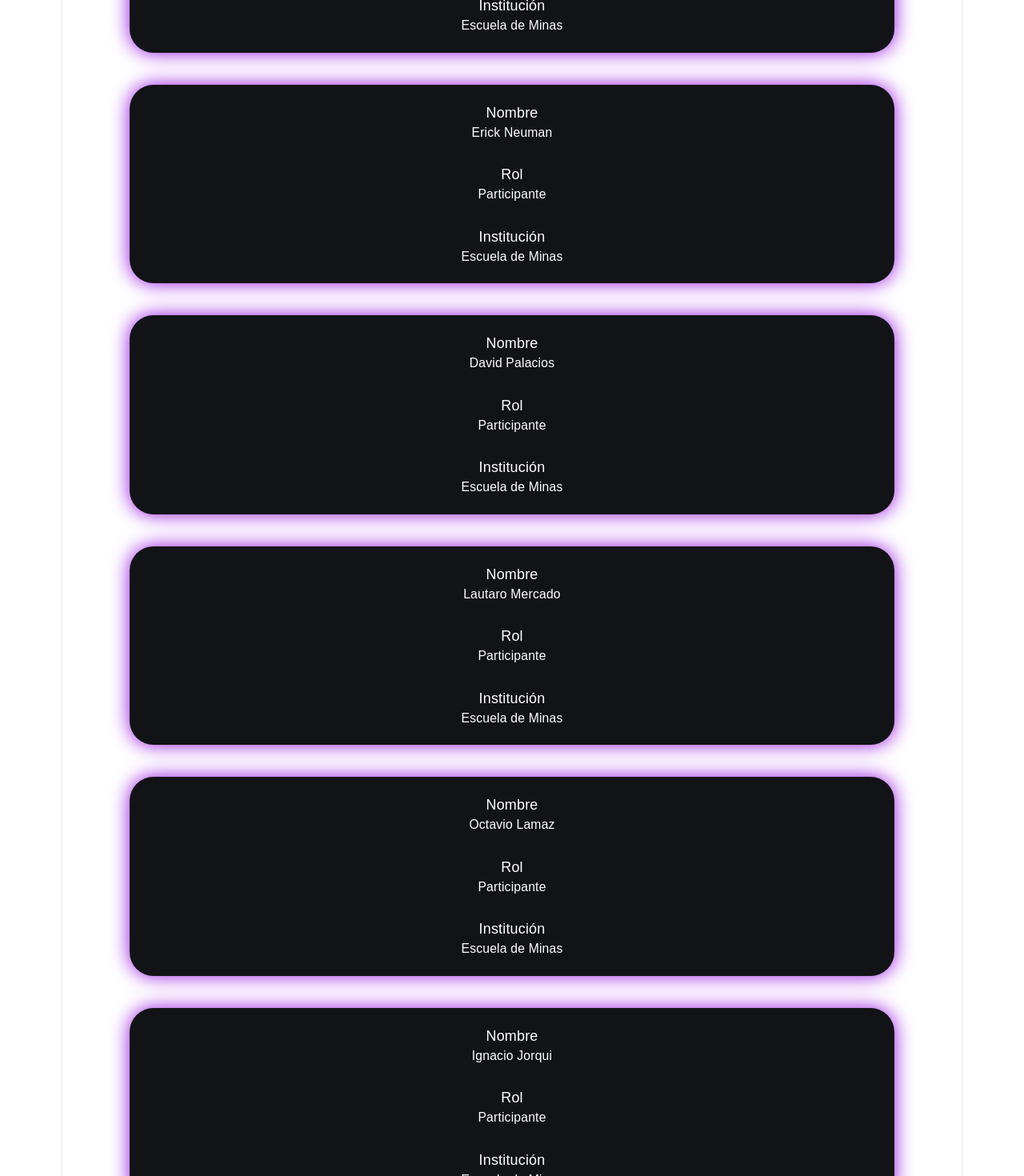
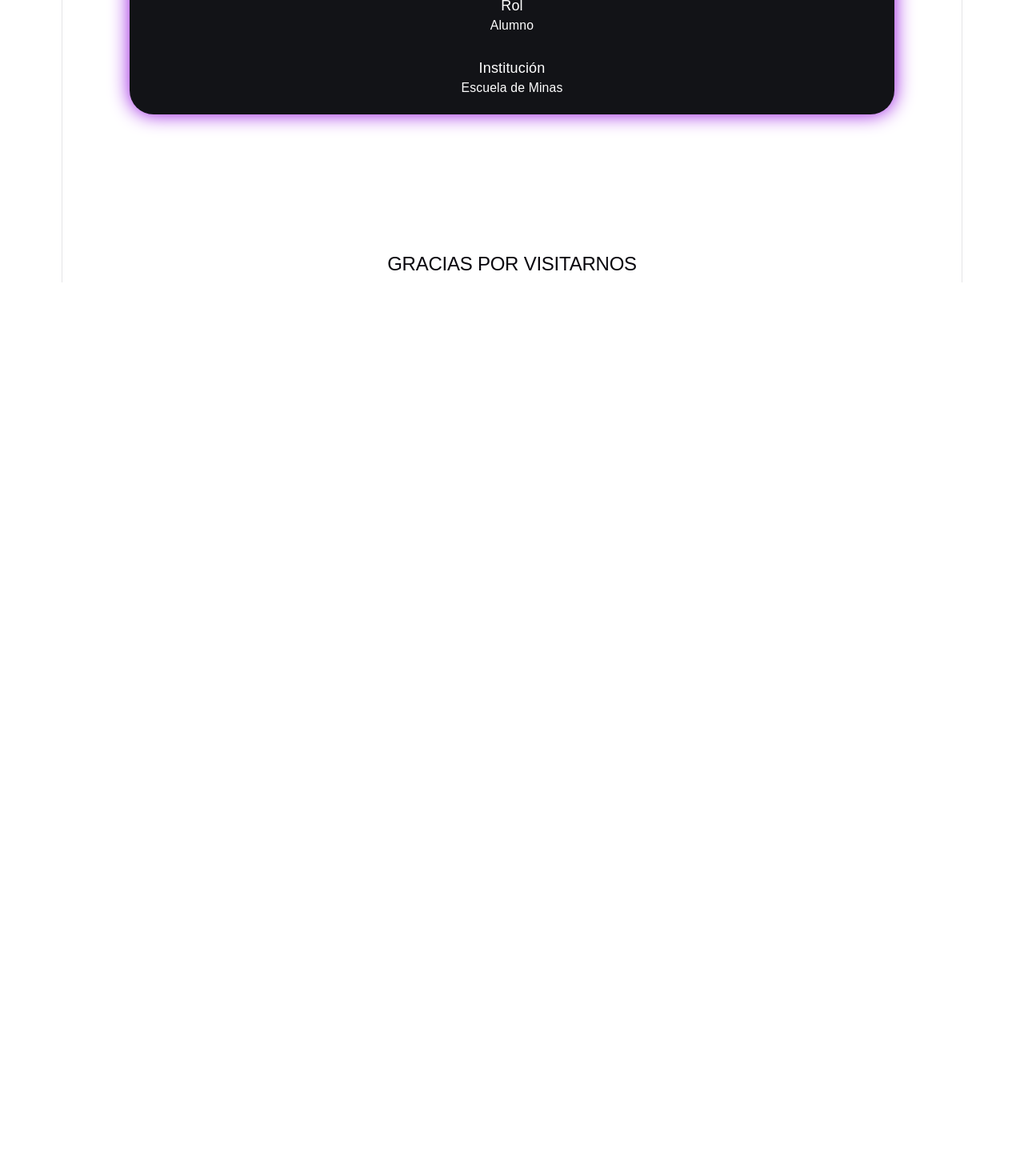
Before and after one commit to MateoMendietauwu69/pv_tp3_grupo4, a React (Vite) app: page /perfil in a window 1280 px wide. Shown: the part 620-2090 px from the top of the page at 80% size. After the commit the page ends 973 px from the top, so only its background shows below. Built offline with nearby package versions, Linux system fonts and the light colour scheme; a web font is replaced by a local one.

Commit message:
cambio PerfilUsuario a dinamico -David Palacios

```diff
--- a/src/main.jsx
+++ b/src/main.jsx
@@ -2,13 +2,16 @@
 import { StrictMode } from 'react'
 import { createRoot } from 'react-dom/client'
 import { BrowserRouter } from 'react-router-dom' // <- Agregamos el enrutador para soportar las rutas
+import { UsuarioProvider } from './context/UsuarioContext.jsx'
 import App from './App.jsx' // <- Importamos App que ahora centraliza la estructura y las rutas
 import './css/index.css'
 
 createRoot(document.getElementById('root')).render(
   <StrictMode>
     <BrowserRouter> {/* Envolvemos la aplicación con el BrowserRouter */}
-      <App />
+      <UsuarioProvider>
+        <App />
+      </UsuarioProvider>
     </BrowserRouter>
   </StrictMode>,
 )
--- a/src/views/PerfilUsuario.jsx
+++ b/src/views/PerfilUsuario.jsx
@@ -1,4 +1,6 @@
 import '../css/PerfilUsuarios.css'
+import { useContext } from 'react';
+import { UsuarioContext } from '../context/UsuarioContext';
 
 import {
   Container,
@@ -12,138 +14,43 @@ import {
 
 const PerfilUsuario = () => {
 
+  const { usuario } = useContext(UsuarioContext);
+
+  const {
+    nombre,
+    dni,
+    rol,
+    institucion
+  } = usuario;
+
   return (
     <Container sx={{ mt:4 }}>
       <Typography variant="h3" gutterBottom>Alumnos</Typography>
-      <Typography variant="body1" gutterBottom>Lista de participantes del TP3</Typography>
+      <Typography variant="body1" gutterBottom>Informacion del usuario actual:</Typography>
       <Paper elevation={3} sx={{ mt: 3 }} className='lista'>
         <List>
           <ListItem>
             <ListItemText
               primary="Nombre"
-              secondary="Mateo Mendieta"
+              secondary={nombre}
+            />
+          </ListItem>
+          <ListItem>
+            <ListItemText
+              primary="DNI"
+              secondary={dni}
             />
           </ListItem>
           <ListItem>
             <ListItemText
               primary="Rol"
-              secondary="Lider"
+              secondary={rol}
             />
           </ListItem>
           <ListItem>
             <ListItemText
               primary="Institución"
-              secondary="Escuela de Minas"
-            />
-          </ListItem>
-        </List>
-      </Paper>
-      <Paper elevation={3} sx={{ mt: 3 }} className='lista'>
-        <List>
-          <ListItem>
-            <ListItemText
-              primary="Nombre"
-              secondary="Erick Neuman"
-            />
-          </ListItem>
-          <ListItem>
-            <ListItemText
-              primary="Rol"
-              secondary="Participante"
-            />
-          </ListItem>
-          <ListItem>
-            <ListItemText
-              primary="Institución"
-              secondary="Escuela de Minas"
-            />
-          </ListItem>
-        </List>
-      </Paper>
-      <Paper elevation={3} sx={{ mt: 3 }} className='lista'>
-        <List>
-          <ListItem>
-            <ListItemText
-              primary="Nombre"
-              secondary="David Palacios"
-            />
-          </ListItem>
-          <ListItem>
-            <ListItemText
-              primary="Rol"
-              secondary="Participante"
-            />
-          </ListItem>
-          <ListItem>
-            <ListItemText
-              primary="Institución"
-              secondary="Escuela de Minas"
-            />
-          </ListItem>
-        </List>
-      </Paper>
-      <Paper elevation={3} sx={{ mt: 3 }} className='lista'>
-        <List>
-          <ListItem>
-            <ListItemText
-              primary="Nombre"
-              secondary="Lautaro Mercado"
-            />
-          </ListItem>
-          <ListItem>
-            <ListItemText
-              primary="Rol"
-              secondary="Participante"
-            />
-          </ListItem>
-          <ListItem>
-            <ListItemText
-              primary="Institución"
-              secondary="Escuela de Minas"
-            />
-          </ListItem>
-        </List>
-      </Paper>
-      <Paper elevation={3} sx={{ mt: 3 }} className='lista'>
-        <List>
-          <ListItem>
-            <ListItemText
-              primary="Nombre"
-              secondary="Octavio Lamaz"
-            />
-          </ListItem>
-          <ListItem>
-            <ListItemText
-              primary="Rol"
-              secondary="Participante"
-            />
-          </ListItem>
-          <ListItem>
-            <ListItemText
-              primary="Institución"
-              secondary="Escuela de Minas"
-            />
-          </ListItem>
-        </List>
-      </Paper>
-      <Paper elevation={3} sx={{ mt: 3 }} className='lista'>
-        <List>
-          <ListItem>
-            <ListItemText
-              primary="Nombre"
-              secondary="Ignacio Jorqui"
-            />
-          </ListItem>
-          <ListItem>
-            <ListItemText
-              primary="Rol"
-              secondary="Participante"
-            />
-          </ListItem>
-          <ListItem>
-            <ListItemText
-              primary="Institución"
-              secondary="Escuela de Minas"
+              secondary={institucion}
             />
           </ListItem>
         </List>
```
